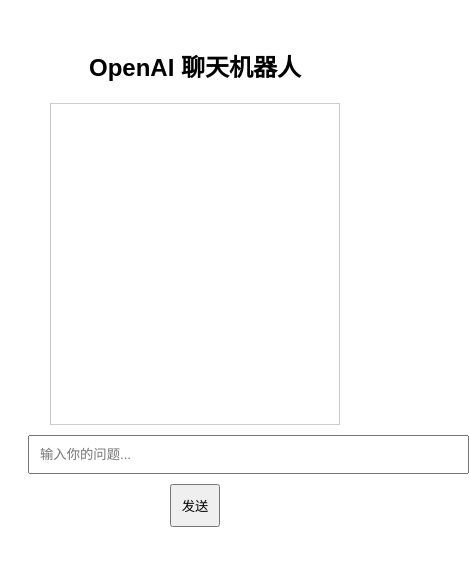
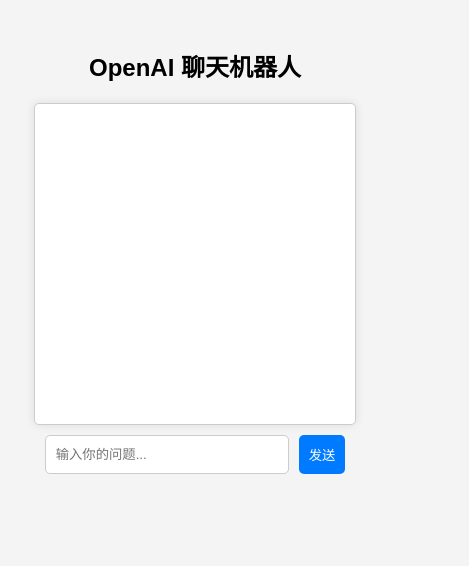
Before and after one commit to Huhaoy/abc, a plain HTML site: page index.html in a window 390 px wide. Shown: the whole page, 469 px wide, since content can reach past the window. Drawn offline with Linux system fonts and the light colour scheme.

Commit message:
Update index.html

```diff
--- a/index.html
+++ b/index.html
@@ -1,4 +1,3 @@
-
 <!DOCTYPE html>
 <html lang="zh">
 <head>
@@ -6,21 +5,96 @@
     <meta name="viewport" content="width=device-width, initial-scale=1.0">
     <title>OpenAI 机器人</title>
     <style>
-        body { font-family: Arial, sans-serif; text-align: center; padding: 20px; }
-        #chatbox { width: 80%; height: 300px; border: 1px solid #ccc; padding: 10px; overflow-y: auto; margin: 0 auto; }
-        input, button { margin-top: 10px; padding: 10px; }
+        body {
+            font-family: Arial, sans-serif;
+            text-align: center;
+            padding: 20px;
+            background-color: #f4f4f4;
+        }
+        #chatbox {
+            width: 90%;
+            max-width: 600px;
+            height: 400px;
+            border: 1px solid #ccc;
+            padding: 10px;
+            overflow-y: auto;
+            margin: 0 auto 10px;
+            background-color: #fff;
+            border-radius: 5px;
+            box-shadow: 0px 0px 10px rgba(0, 0, 0, 0.1);
+            display: flex;
+            flex-direction: column;
+        }
+        .message {
+            padding: 8px;
+            margin: 5px;
+            border-radius: 5px;
+            max-width: 80%;
+            word-wrap: break-word;
+        }
+        .user {
+            background-color: #d1e7fd;
+            align-self: flex-end;
+            text-align: right;
+        }
+        .bot {
+            background-color: #e2e2e2;
+            align-self: flex-start;
+            text-align: left;
+        }
+        .input-container {
+            display: flex;
+            justify-content: center;
+            gap: 10px;
+            width: 90%;
+            max-width: 600px;
+            margin: 0 auto;
+        }
+        input {
+            flex-grow: 1;
+            padding: 10px;
+            border: 1px solid #ccc;
+            border-radius: 5px;
+        }
+        button {
+            padding: 10px 15px;
+            border: none;
+            background-color: #007bff;
+            color: white;
+            border-radius: 5px;
+            cursor: pointer;
+        }
+        button:hover {
+            background-color: #0056b3;
+        }
+        @media (max-width: 600px) {
+            #chatbox {
+                height: 300px;
+            }
+            input {
+                width: 70%;
+            }
+            button {
+                padding: 10px;
+            }
+        }
     </style>
 </head>
 <body>
     <h2>OpenAI 聊天机器人</h2>
     <div id="chatbox"></div>
-    <input type="text" id="userInput" placeholder="输入你的问题..." size="50">
-    <button onclick="sendMessage()">发送</button>
+    <div class="input-container">
+        <input type="text" id="userInput" placeholder="输入你的问题...">
+        <button onclick="sendMessage()">发送</button>
+    </div>
 
     <script>
         const apiKey = "sk-f4wxnlmrliKX0spX0591D47c0a654f25889a0dBdA9A757E8";
         const chatbox = document.getElementById("chatbox");
         const userInput = document.getElementById("userInput");
+
+        // 存储对话上下文
+        let messages = [{ role: "system", content: "你是一个友好的 AI 机器人。" }];
 
         async function sendMessage() {
             const message = userInput.value.trim();
@@ -28,6 +102,9 @@
 
             appendMessage("你: " + message, "user");
             userInput.value = "";
+
+            // 记录用户输入
+            messages.push({ role: "user", content: message });
 
             try {
                 const response = await fetch("https://api.aihubmix.com/v1/chat/completions", {
@@ -38,22 +115,26 @@
                     },
                     body: JSON.stringify({
                         model: "gpt-3.5-turbo",
-                        messages: [{ role: "user", content: message }]
+                        messages: messages
                     })
                 });
 
                 const data = await response.json();
-                const reply = data.choices[0].message.content;
+                const reply = data.choices?.[0]?.message?.content || "无法解析回复";
+
+                // 记录 AI 回复
+                messages.push({ role: "assistant", content: reply });
                 appendMessage("机器人: " + reply, "bot");
             } catch (error) {
                 appendMessage("错误: 无法获取回复", "error");
+                console.error("请求失败:", error);
             }
         }
 
         function appendMessage(text, sender) {
             const msgDiv = document.createElement("div");
             msgDiv.textContent = text;
-            msgDiv.style.margin = "5px 0";
+            msgDiv.classList.add("message", sender);
             chatbox.appendChild(msgDiv);
             chatbox.scrollTop = chatbox.scrollHeight;
         }
```
